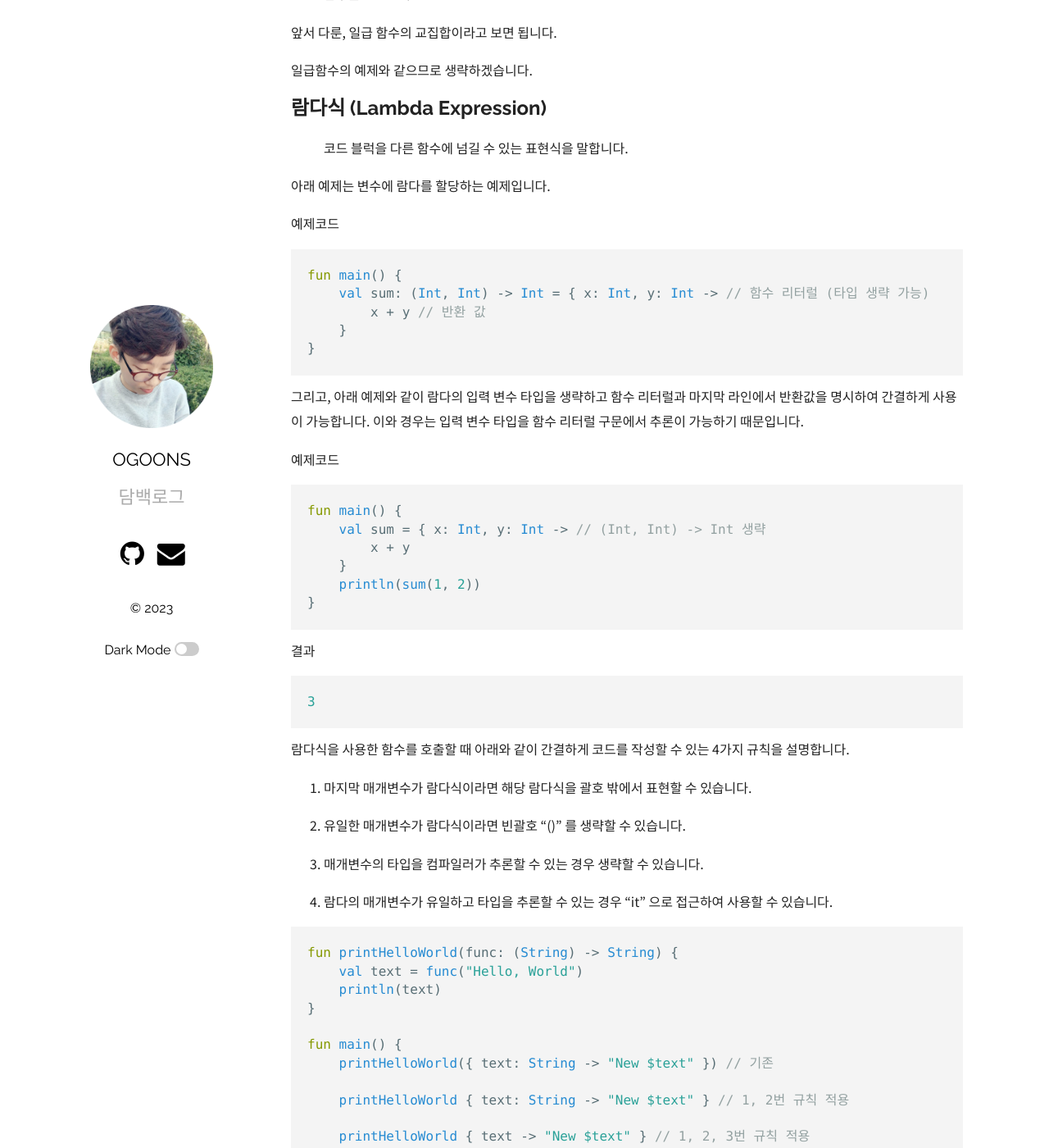
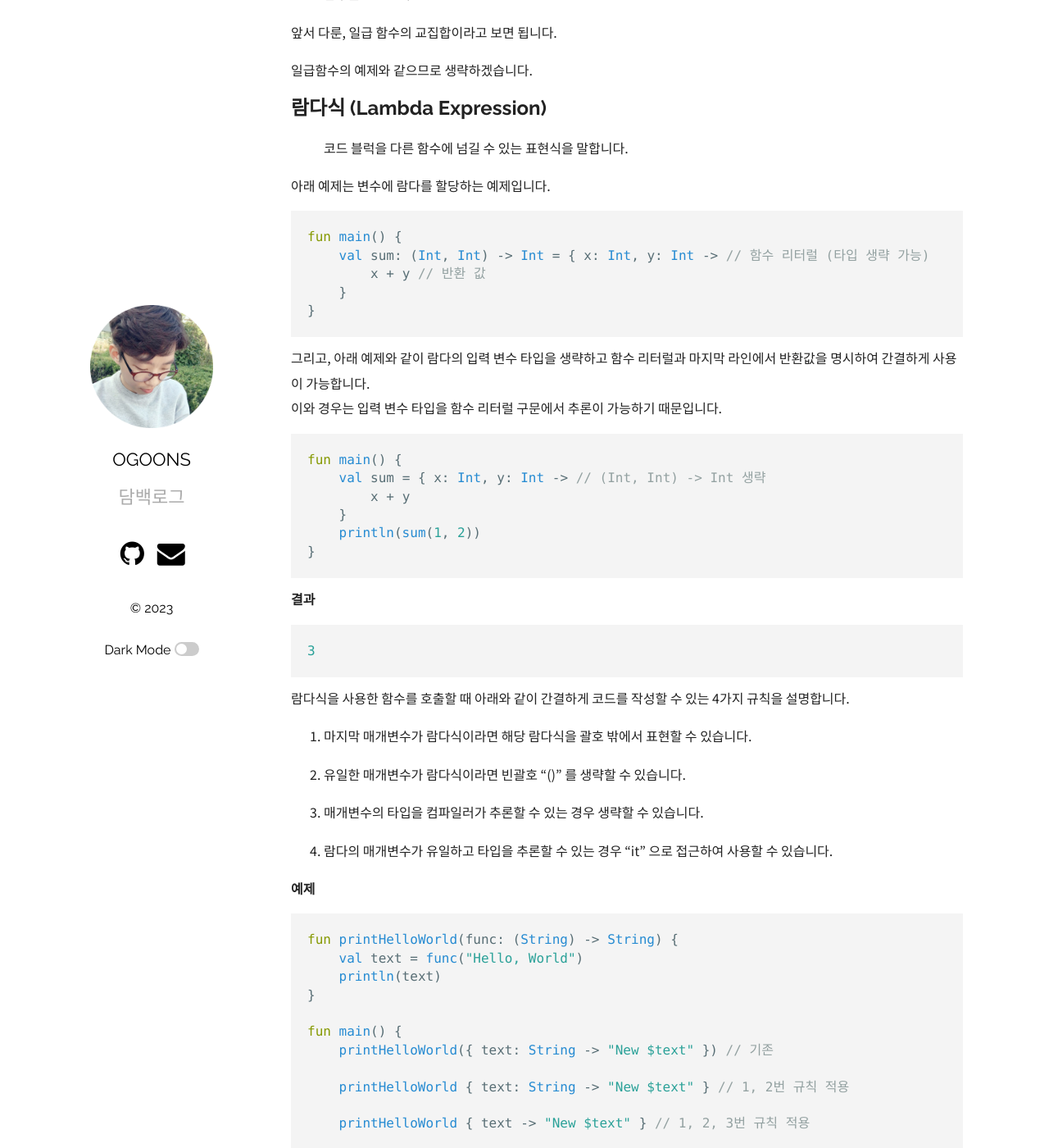
Before and after one commit to ogoons/ogoons.github.io, a Jekyll site: the page built from _posts/2023-08-21-functional-programming.md, in a window 1280 px wide and 1400 px high, scrolled down 1371 px. Shown: the whole window at 82% size. Built offline with Jekyll 4.4.1, drawn with Linux system fonts in a browser that asks for light colours; comment, search, counter and statistics services are not loaded; some of the changed text lies outside the part shown.

Commit message:
Update post

```diff
--- a/_posts/2023-08-21-functional-programming.md
+++ b/_posts/2023-08-21-functional-programming.md
@@ -71,7 +71,6 @@
 
 아래 예제는 변수에 람다를 할당하는 예제입니다.
 
-예제코드
 ~~~kotlin
 fun main() {
     val sum: (Int, Int) -> Int = { x: Int, y: Int -> // 함수 리터럴 (타입 생략 가능)
@@ -82,8 +81,6 @@
 
 그리고, 아래 예제와 같이 람다의 입력 변수 타입을 생략하고 함수 리터럴과 마지막 라인에서 반환값을 명시하여 간결하게 사용이 가능합니다.
 이와 경우는 입력 변수 타입을 함수 리터럴 구문에서 추론이 가능하기 때문입니다.
-
-예제코드
 ~~~kotlin
 fun main() {
     val sum = { x: Int, y: Int -> // (Int, Int) -> Int 생략
@@ -92,7 +89,7 @@
     println(sum(1, 2))
 }
 ~~~
-결과
+**결과**
 ~~~kotlin
 3
 ~~~
```
Also changed, not shown: other parts of _posts/2023-08-21-functional-programming.md (+5 -2 lines).
